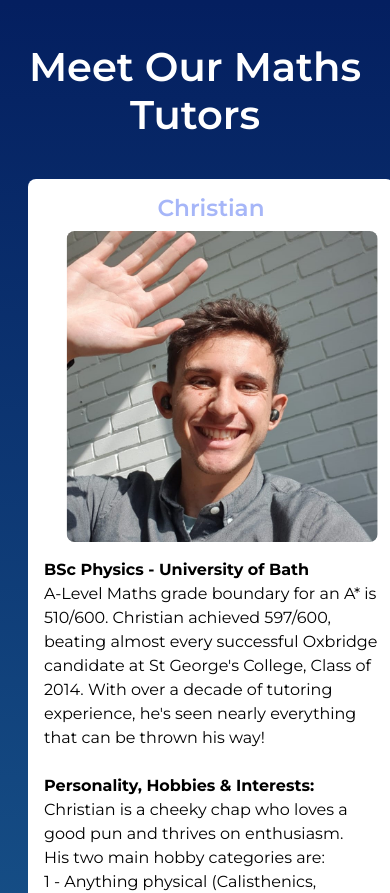
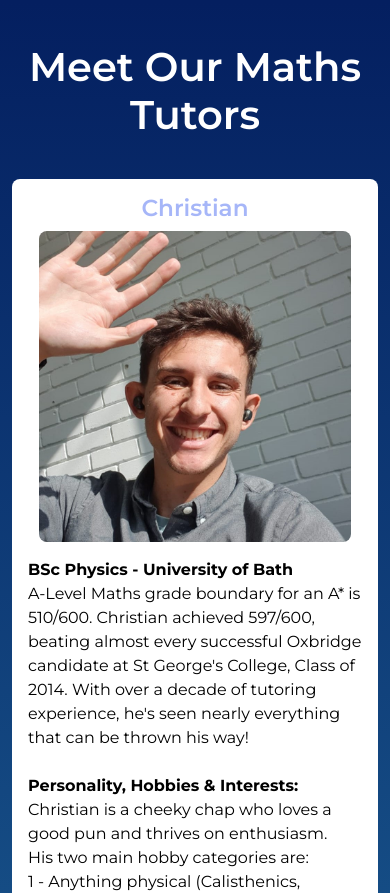
Before and after one commit to Christian-Morris/mto-lp, a plain HTML site: page index.html in a window 390 px wide. Shown: the part 7574-8467 px from the top of the page. Drawn offline with nearby package versions, Linux system fonts and the light colour scheme.

Commit message:
Tutor-card's mobile responsiveness added

```diff
--- a/css/components/about_us.css
+++ b/css/components/about_us.css
@@ -48,6 +48,16 @@
 
   #about-us .column-50 {
     width: 100%;
+  }
+
+  .tutor-card {
+    margin-left: 0;
+    margin-right: 0;
+  }
+
+  .tutor-card img {
+    transform: none;
+    margin-left: 0;
   }
 
 }
--- a/index.html
+++ b/index.html
@@ -202,7 +202,7 @@
           </div>
         </div>
     </div>
-    <div class="gradient-background">
+    <div class="gradient-background" style="padding-bottom: 1px;">
       <h2 class="h2">Meet Our Maths Tutors</h2>
       <div class="container container-grid">
          <div class="tutor-card column-50 d-flex">
```
